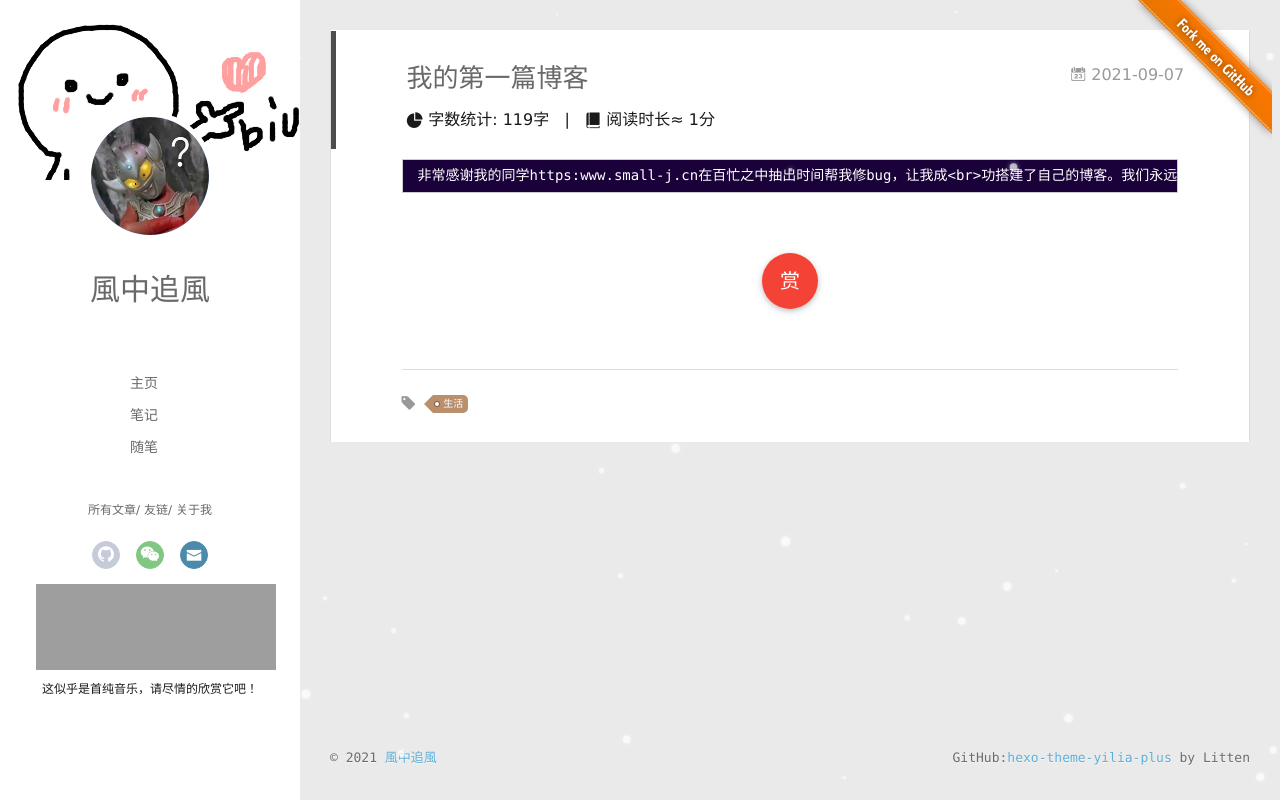
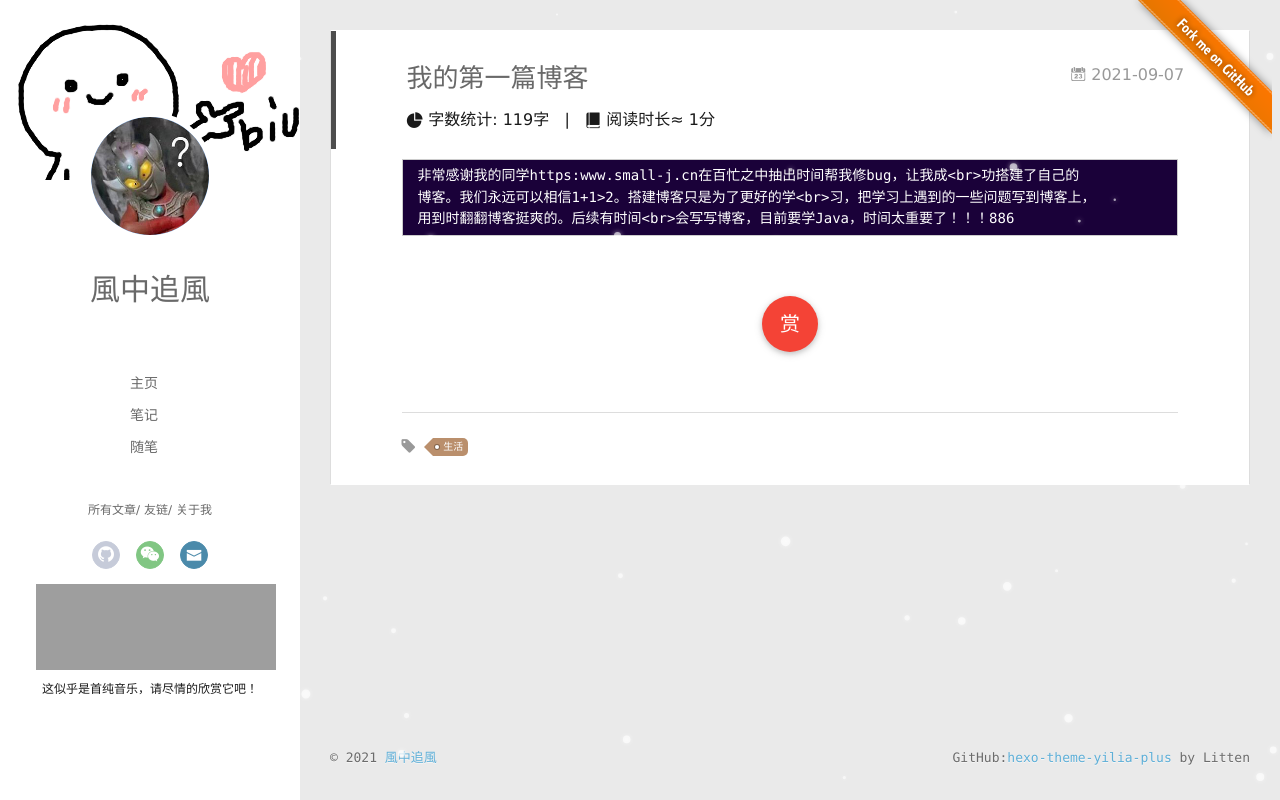
Before and after one commit to yaozongqing/blog, a plain HTML site: page 2021/09/07/my-first-blog/index.html in a window 1280 px wide. Drawn offline with Linux system fonts and the light colour scheme; some packages are replaced by stand-ins of ours; files that its build step writes are made by us from their sources; grey boxes are pictures that could not be loaded; a script that the page names is missing.

Commit message:
Site updated: 2021-09-07 21:30:40

```diff
--- a/2021/09/07/my-first-blog/index.html
+++ b/2021/09/07/my-first-blog/index.html
@@ -10,15 +10,15 @@
   <meta name="generator" content="hexo-theme-yilia-plus">
   <meta name="viewport" content="width=device-width, initial-scale=1, maximum-scale=1">
 
-  <meta name="description" content="非常感谢我的同学https:www.small-j.cn在百忙之中抽出时间帮我修bug，让我成&lt;br&gt;功搭建了自己的博客。我们永远可以相信1+1&gt;2。搭建博客只是为了更好的学&lt;br&gt;习，把学习上遇到的一些问题写到博客上，用到时翻翻博客挺爽的。后续有时间&lt;br&gt;会写写博客，目前要学Java，时间太重要了！！！886">
+  <meta name="description" content="非常感谢我的同学https:www.small-j.cn在百忙之中抽出时间帮我修bug，让我成&lt;br&gt;功搭建了自己的 博客。我们永远可以相信1+1&gt;2。搭建博客只是为了更好的学&lt;br&gt;习，把学习上遇到的一些问题写到博客上， 用到时翻翻博客挺爽的。后续有时间&lt;br&gt;会写写博客，目前要学Java，时间太重要了！！！886">
 <meta property="og:type" content="article">
 <meta property="og:title" content="我的第一篇博客">
 <meta property="og:url" content="https://yaozongqing.github.io.git/blog/2021/09/07/my-first-blog/index.html">
 <meta property="og:site_name" content="風中追風">
-<meta property="og:description" content="非常感谢我的同学https:www.small-j.cn在百忙之中抽出时间帮我修bug，让我成&lt;br&gt;功搭建了自己的博客。我们永远可以相信1+1&gt;2。搭建博客只是为了更好的学&lt;br&gt;习，把学习上遇到的一些问题写到博客上，用到时翻翻博客挺爽的。后续有时间&lt;br&gt;会写写博客，目前要学Java，时间太重要了！！！886">
+<meta property="og:description" content="非常感谢我的同学https:www.small-j.cn在百忙之中抽出时间帮我修bug，让我成&lt;br&gt;功搭建了自己的 博客。我们永远可以相信1+1&gt;2。搭建博客只是为了更好的学&lt;br&gt;习，把学习上遇到的一些问题写到博客上， 用到时翻翻博客挺爽的。后续有时间&lt;br&gt;会写写博客，目前要学Java，时间太重要了！！！886">
 <meta property="og:locale" content="en_US">
 <meta property="article:published_time" content="2021-09-07T13:02:47.000Z">
-<meta property="article:modified_time" content="2021-09-07T13:27:43.917Z">
+<meta property="article:modified_time" content="2021-09-07T13:30:09.975Z">
 <meta property="article:author" content="風中追風">
 <meta property="article:tag" content="生活">
 <meta name="twitter:card" content="summary">
@@ -267,7 +267,9 @@
 
   <div class="article-entry" itemprop="articleBody">
 
-    <pre><code>非常感谢我的同学https:www.small-j.cn在百忙之中抽出时间帮我修bug，让我成&lt;br&gt;功搭建了自己的博客。我们永远可以相信1+1&gt;2。搭建博客只是为了更好的学&lt;br&gt;习，把学习上遇到的一些问题写到博客上，用到时翻翻博客挺爽的。后续有时间&lt;br&gt;会写写博客，目前要学Java，时间太重要了！！！886
+    <pre><code>非常感谢我的同学https:www.small-j.cn在百忙之中抽出时间帮我修bug，让我成&lt;br&gt;功搭建了自己的
+博客。我们永远可以相信1+1&gt;2。搭建博客只是为了更好的学&lt;br&gt;习，把学习上遇到的一些问题写到博客上，
+用到时翻翻博客挺爽的。后续有时间&lt;br&gt;会写写博客，目前要学Java，时间太重要了！！！886
 </code></pre>
 
 
```
Also changed, not shown: index.html (+3 -1 lines).
